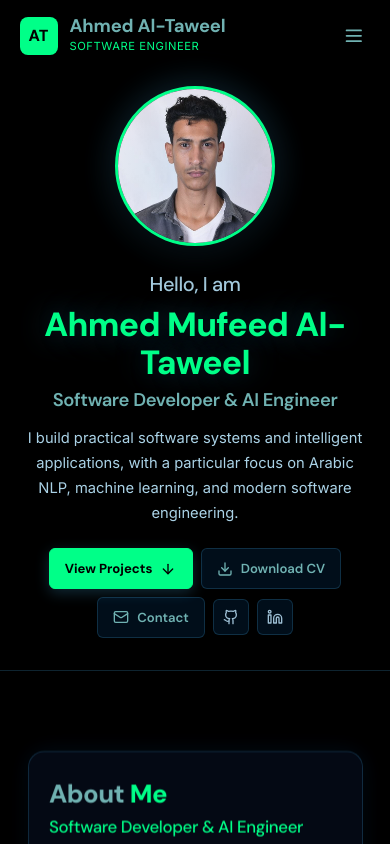
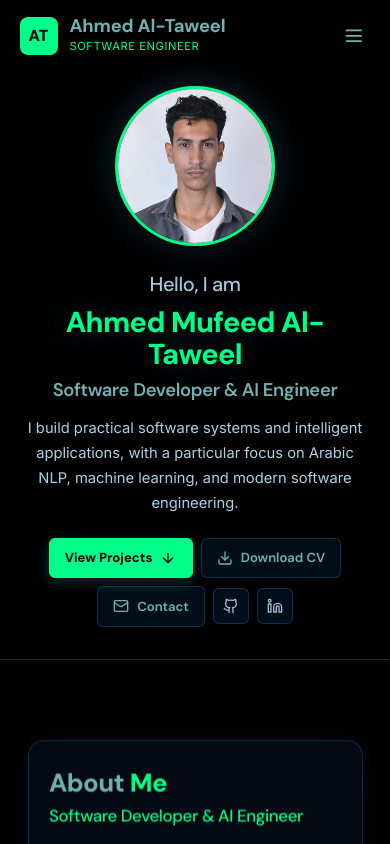
Before and after one commit to Abdulaleem-Al-patool/MyPortfolio, a React (Vite) app: page / in a window 390 px wide. Shown: the top 844 px of the page. Built offline with nearby package versions, Linux system fonts and the light colour scheme.

Commit message:
edit some

```diff
--- a/index.html
+++ b/index.html
@@ -34,7 +34,7 @@
       href="https://fonts.googleapis.com/css2?family=Cairo:wght@400;500;600;700;800&family=DM+Sans:ital,opsz,wght@0,9..40,400;0,9..40,500;0,9..40,600;0,9..40,700;0,9..40,800;1,9..40,400&family=Inter:wght@400;500;600;700&family=JetBrains+Mono:ital,wght@0,400;0,500;0,600;0,700;1,400&family=Plus+Jakarta+Sans:ital,wght@0,400;0,500;0,600;0,700;0,800;1,400&family=Space+Grotesk:wght@500;600;700&display=swap"
       rel="stylesheet"
     />
-
+    <link rel="icon" href="" />
     <!-- Schema.org Structured Data -->
     <script type="application/ld+json">
       {
--- a/src/components/Hero.css
+++ b/src/components/Hero.css
@@ -211,7 +211,7 @@
     height: 160px;
   }
   .hero .div_Text h1 {
-    font-size: 2.1rem;
+    font-size: 1.8rem;
   }
   .hero .div_Text h2 {
     font-size: 1.15rem;
```
Also changed, not shown: public/assets/Imegs/Fwallet-v1-1.PNG (added).
